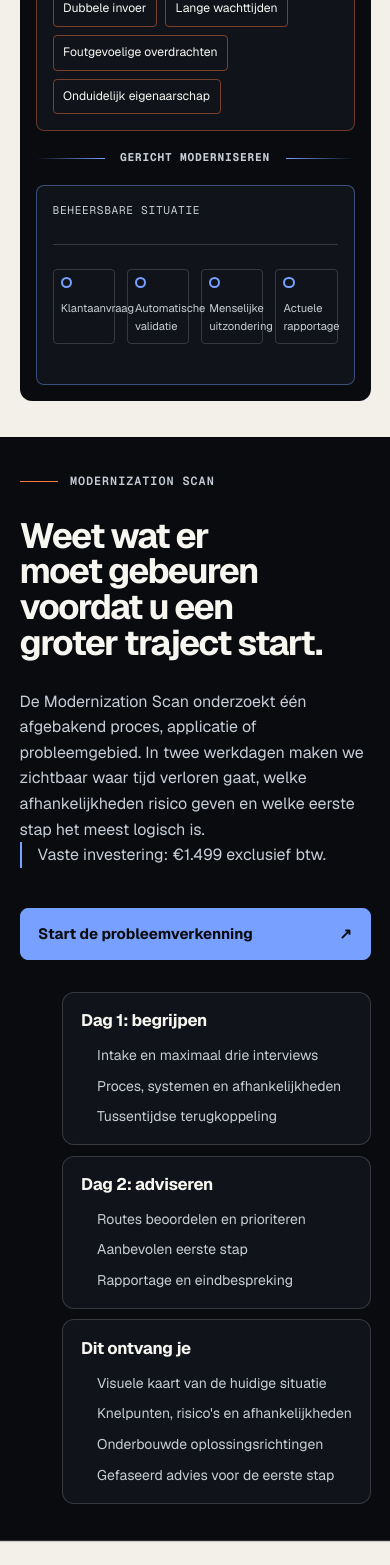
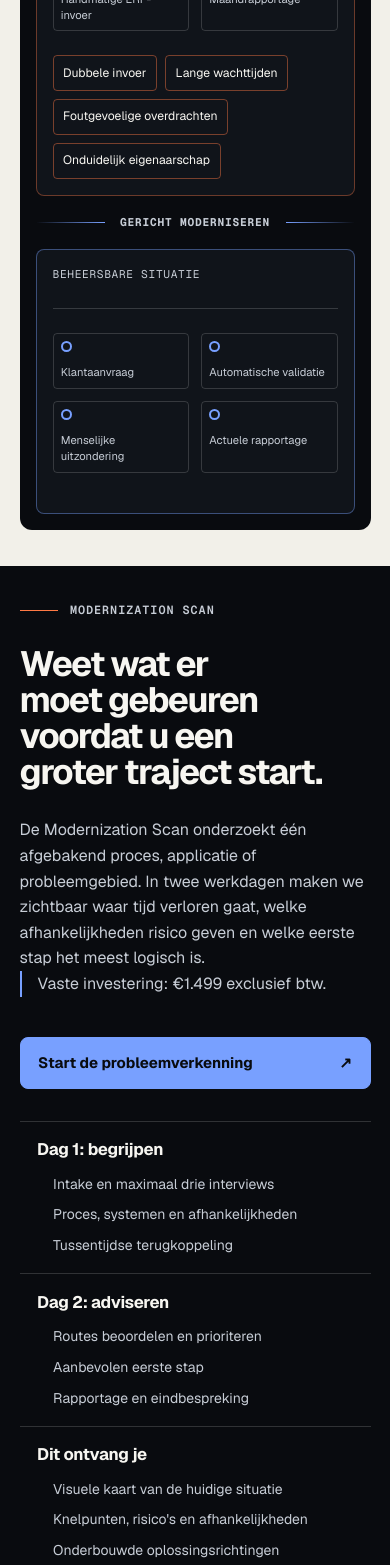
Before and after one commit to Subor-zz/digitechsolutions_v2, a Next.js app: page / in a window 390 px wide. Shown: the part 1884-3449 px from the top of the page. Built offline with nearby package versions, Linux system fonts and the light colour scheme.

Commit message:
Fix mobile layout containment

```diff
--- a/app/globals.css
+++ b/app/globals.css
@@ -2895,7 +2895,7 @@ h3 {
 
   .process-line,
   .process-line--controlled {
-    grid-template-columns: repeat(4, minmax(0, 1fr));
+    grid-template-columns: repeat(2, minmax(0, 1fr));
     gap: 0.75rem;
     padding: 1.5rem 0;
   }
@@ -2907,8 +2907,14 @@ h3 {
     min-height: 3.25rem;
     padding: 0.45rem;
     font-size: 0.7rem;
+    line-height: 1.45;
     border: 1px solid var(--border-dark);
     border-radius: var(--radius-sm);
+  }
+
+  .process-line li > span:last-of-type {
+    max-width: 100%;
+    overflow-wrap: anywhere;
   }
 
   .process-line li i {
@@ -2949,6 +2955,11 @@ h3 {
     grid-template-columns: 1fr;
   }
 
+  .evidence-grid .route-panel {
+    min-height: auto;
+    padding-bottom: 1.5rem;
+  }
+
   .route-panel {
     min-height: auto;
     padding: 2.1rem var(--content-gutter);
@@ -3006,6 +3017,7 @@ h3 {
 
   #werkproduct .route-panel__context {
     display: block;
+    margin-bottom: 0;
   }
 
   .method-phase h3 {
@@ -3019,6 +3031,12 @@ h3 {
 
   .founder__identity {
     display: none;
+  }
+
+  #founder-heading {
+    font-size: clamp(1.75rem, 7.5vw, 2.15rem);
+    hyphens: auto;
+    overflow-wrap: anywhere;
   }
 
   .founder__identity span {
@@ -3089,9 +3107,31 @@ h3 {
     display: block;
   }
 
-  .scan__details,
+  .scan__details {
+    width: 100%;
+    max-width: none;
+    margin-inline: 0;
+    gap: 0;
+    border-top: 1px solid var(--border-dark);
+    border-bottom: 1px solid var(--border-dark);
+  }
+
   .scan-days {
-    gap: 0.65rem;
+    grid-template-columns: 1fr;
+    gap: 0;
+  }
+
+  .scan-days article,
+  .scan-deliverables {
+    padding: clamp(1.35rem, 5vw, 2rem);
+    background: transparent;
+    border: 0;
+    border-bottom: 1px solid var(--border-dark);
+    border-radius: 0;
+  }
+
+  .scan-deliverables {
+    border-bottom: 0;
   }
 
   .scan-days ul,
@@ -3107,6 +3147,9 @@ h3 {
   .site-footer__top {
     grid-template-columns: 1fr;
     align-items: start;
+    gap: 1.5rem;
+    padding-top: 2.5rem;
+    padding-bottom: 2.5rem;
   }
 
   .site-footer__top .text-link {
```
